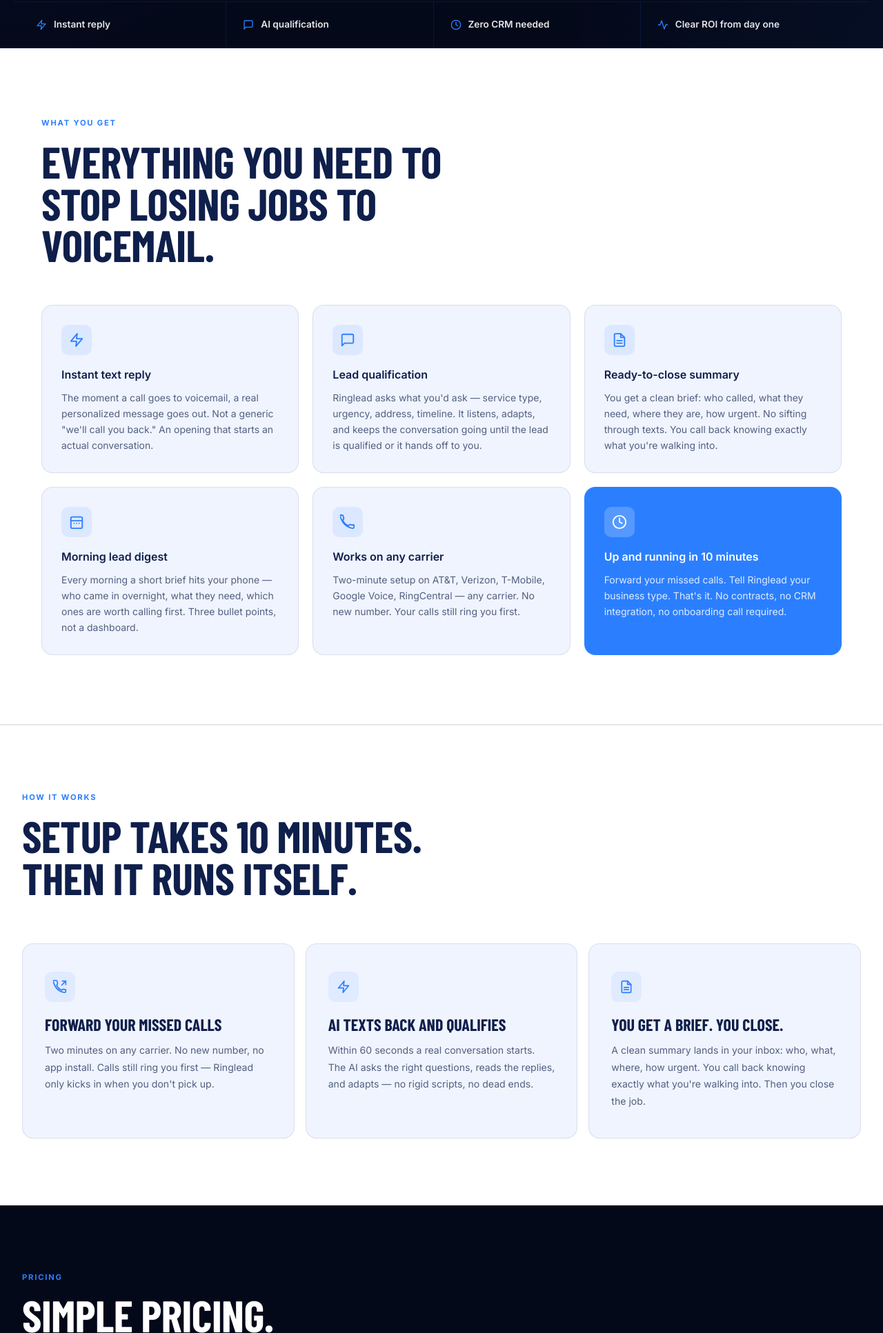
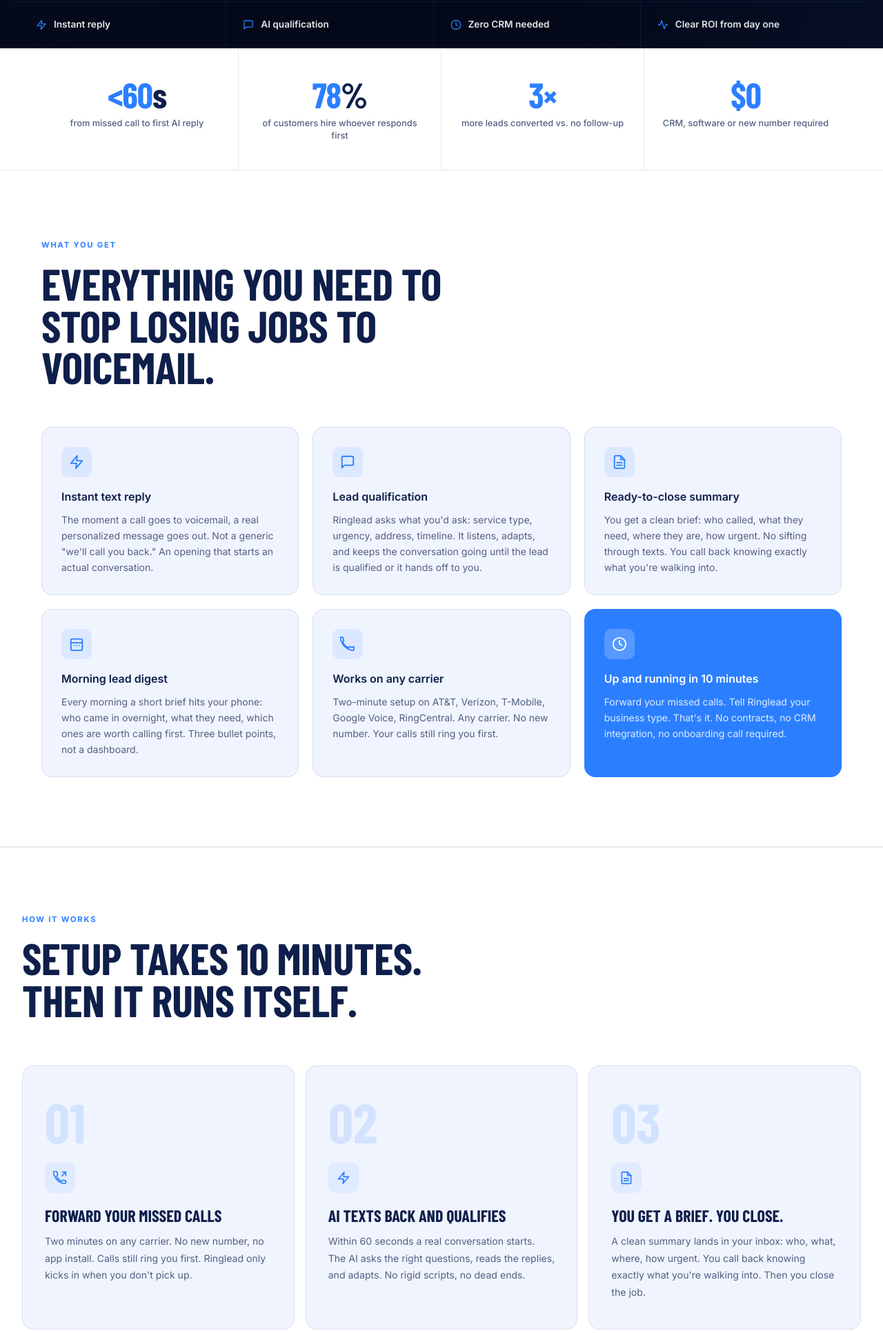
Before and after one commit to Mister-97/ringlead-landing, a plain HTML site: page index.html in a window 1280 px wide. Shown: the part 781-2714 px from the top of the page at 69% size. Drawn offline with nearby package versions, Linux system fonts and the light colour scheme; a web font is replaced by a local one.

Commit message:
Restore stats band and step numbers, remove em-dashes from copy

```diff
--- a/index.html
+++ b/index.html
@@ -966,7 +966,7 @@
         Turn missed<br>calls into<br><em>closed jobs.</em>
       </h1>
       <p class="hero-sub fade-in fd1">
-        Ringlead texts back the moment a call goes unanswered, qualifies the lead with AI, and delivers you a ready-to-close summary — while you're still on the previous job.
+        Ringlead texts back the moment a call goes unanswered, qualifies the lead with AI, and delivers you a ready-to-close summary. While you're still on the previous job.
       </p>
       <div class="hero-actions fade-in fd2">
         <a href="#demo" class="btn-primary">
@@ -986,7 +986,7 @@
         <div class="proof-stat">$2,400</div>
         <div class="proof-stat-desc">job closed from a missed call<br>while owner was on another job</div>
         <div class="proof-divider"></div>
-        <p class="proof-quote">Ringlead had already qualified him before I even saw the notification — address, AC down, same-day. I just showed up and closed it.</p>
+        <p class="proof-quote">Ringlead had already qualified him before I even saw the notification. Address, AC down, same-day. I just showed up and closed it.</p>
         <div class="proof-source">
           <div class="proof-avatar">DM</div>
           <div>
@@ -1020,6 +1020,26 @@
 </div>
 
 <!-- STATS BAND -->
+<div class="stats-band">
+  <div class="stats-grid">
+    <div class="stat-box fade-in">
+      <div class="stat-num"><span>&lt;60</span>s</div>
+      <div class="stat-desc">from missed call to first AI reply</div>
+    </div>
+    <div class="stat-box fade-in fd1">
+      <div class="stat-num"><span>78</span>%</div>
+      <div class="stat-desc">of customers hire whoever responds first</div>
+    </div>
+    <div class="stat-box fade-in fd2">
+      <div class="stat-num"><span>3×</span></div>
+      <div class="stat-desc">more leads converted vs. no follow-up</div>
+    </div>
+    <div class="stat-box fade-in fd3">
+      <div class="stat-num"><span>$0</span></div>
+      <div class="stat-desc">CRM, software or new number required</div>
+    </div>
+  </div>
+</div>
 
 <!-- FEATURES -->
 <div class="features-section" id="features">
@@ -1041,7 +1061,7 @@
           <svg width="22" height="22" viewBox="0 0 24 24" fill="none" stroke="currentColor" stroke-width="2" stroke-linecap="round" stroke-linejoin="round"><path d="M21 15a2 2 0 01-2 2H7l-4 4V5a2 2 0 012-2h14a2 2 0 012 2z"/></svg>
         </div>
         <h3 class="feat-title">Lead qualification</h3>
-        <p class="feat-body">Ringlead asks what you'd ask — service type, urgency, address, timeline. It listens, adapts, and keeps the conversation going until the lead is qualified or it hands off to you.</p>
+        <p class="feat-body">Ringlead asks what you'd ask: service type, urgency, address, timeline. It listens, adapts, and keeps the conversation going until the lead is qualified or it hands off to you.</p>
       </div>
       <div class="feat-card fade-in fd2">
         <div class="feat-icon">
@@ -1055,14 +1075,14 @@
           <svg width="22" height="22" viewBox="0 0 24 24" fill="none" stroke="currentColor" stroke-width="2" stroke-linecap="round" stroke-linejoin="round"><rect x="3" y="4" width="18" height="18" rx="2"/><line x1="3" y1="10" x2="21" y2="10"/><line x1="8" y1="14" x2="8" y2="14"/><line x1="12" y1="14" x2="12" y2="14"/><line x1="16" y1="14" x2="16" y2="14"/></svg>
         </div>
         <h3 class="feat-title">Morning lead digest</h3>
-        <p class="feat-body">Every morning a short brief hits your phone — who came in overnight, what they need, which ones are worth calling first. Three bullet points, not a dashboard.</p>
+        <p class="feat-body">Every morning a short brief hits your phone: who came in overnight, what they need, which ones are worth calling first. Three bullet points, not a dashboard.</p>
       </div>
       <div class="feat-card fade-in">
         <div class="feat-icon">
           <svg width="22" height="22" viewBox="0 0 24 24" fill="none" stroke="currentColor" stroke-width="2" stroke-linecap="round" stroke-linejoin="round"><path d="M22 16.92v3a2 2 0 01-2.18 2 19.79 19.79 0 01-8.63-3.07A19.5 19.5 0 013.07 9.81 19.79 19.79 0 01 0 1.12h3a2 2 0 012 1.72c.127.96.361 1.903.7 2.81a2 2 0 01-.45 2.11L4.09 8.91A16 16 0 0013.1 17.9l1.27-1.27a2 2 0 012.11-.45c.907.339 1.85.573 2.81.7A2 2 0 0122 16.92z"/></svg>
         </div>
         <h3 class="feat-title">Works on any carrier</h3>
-        <p class="feat-body">Two-minute setup on AT&T, Verizon, T-Mobile, Google Voice, RingCentral — any carrier. No new number. Your calls still ring you first.</p>
+        <p class="feat-body">Two-minute setup on AT&amp;T, Verizon, T-Mobile, Google Voice, RingCentral. Any carrier. No new number. Your calls still ring you first.</p>
       </div>
       <div class="feat-card feat-card-blue fade-in fd1">
         <div class="feat-icon feat-icon-white">
@@ -1084,20 +1104,23 @@
     </div>
     <div class="hiw-grid">
       <div class="hiw-card fade-in">
+        <div class="hiw-num">01</div>
         <div class="hiw-icon">
           <svg width="20" height="20" viewBox="0 0 24 24" fill="none" stroke="currentColor" stroke-width="2" stroke-linecap="round" stroke-linejoin="round"><path d="M22 16.92v3a2 2 0 01-2.18 2 19.79 19.79 0 01-8.63-3.07A19.5 19.5 0 013.07 9.81a19.79 19.79 0 01-3.07-8.68A2 2 0 012 .94h3a2 2 0 012 1.72c.127.96.361 1.903.7 2.81a2 2 0 01-.45 2.11L6.09 8.91A16 16 0 0015.1 17.9l1.27-1.27a2 2 0 012.11-.45c.907.339 1.85.573 2.81.7A2 2 0 0122 16.92z"/><polyline points="16 2 22 2 22 8"/><line x1="15" y1="9" x2="22" y2="2"/></svg>
         </div>
         <div class="hiw-title">Forward your missed calls</div>
-        <p class="hiw-desc">Two minutes on any carrier. No new number, no app install. Calls still ring you first — Ringlead only kicks in when you don't pick up.</p>
+        <p class="hiw-desc">Two minutes on any carrier. No new number, no app install. Calls still ring you first. Ringlead only kicks in when you don't pick up.</p>
       </div>
       <div class="hiw-card fade-in fd1">
+        <div class="hiw-num">02</div>
         <div class="hiw-icon">
           <svg width="20" height="20" viewBox="0 0 24 24" fill="none" stroke="currentColor" stroke-width="2" stroke-linecap="round" stroke-linejoin="round"><polygon points="13 2 3 14 12 14 11 22 21 10 12 10 13 2"/></svg>
         </div>
         <div class="hiw-title">AI texts back and qualifies</div>
-        <p class="hiw-desc">Within 60 seconds a real conversation starts. The AI asks the right questions, reads the replies, and adapts — no rigid scripts, no dead ends.</p>
+        <p class="hiw-desc">Within 60 seconds a real conversation starts. The AI asks the right questions, reads the replies, and adapts. No rigid scripts, no dead ends.</p>
       </div>
       <div class="hiw-card fade-in fd2">
+        <div class="hiw-num">03</div>
         <div class="hiw-icon">
           <svg width="20" height="20" viewBox="0 0 24 24" fill="none" stroke="currentColor" stroke-width="2" stroke-linecap="round" stroke-linejoin="round"><path d="M14 2H6a2 2 0 00-2 2v16a2 2 0 002 2h12a2 2 0 002-2V8z"/><polyline points="14 2 14 8 20 8"/><line x1="16" y1="13" x2="8" y2="13"/><line x1="16" y1="17" x2="8" y2="17"/></svg>
         </div>
@@ -1238,7 +1261,7 @@
     <div class="demo-left fade-in">
       <span class="eyebrow">Book a demo</span>
       <h2>See Ringlead<br>in action.</h2>
-      <p>20 minutes. We'll show you a live call coming in, the AI handling it, and what your inbox looks like. No slides. No deck. Just the product working — on your type of business.</p>
+      <p>20 minutes. We'll show you a live call coming in, the AI handling it, and what your inbox looks like. No slides. No deck. Just the product working on your type of business.</p>
     </div>
     <div class="demo-form fade-in fd1">
       <div class="form-title">Get a demo</div>
```
